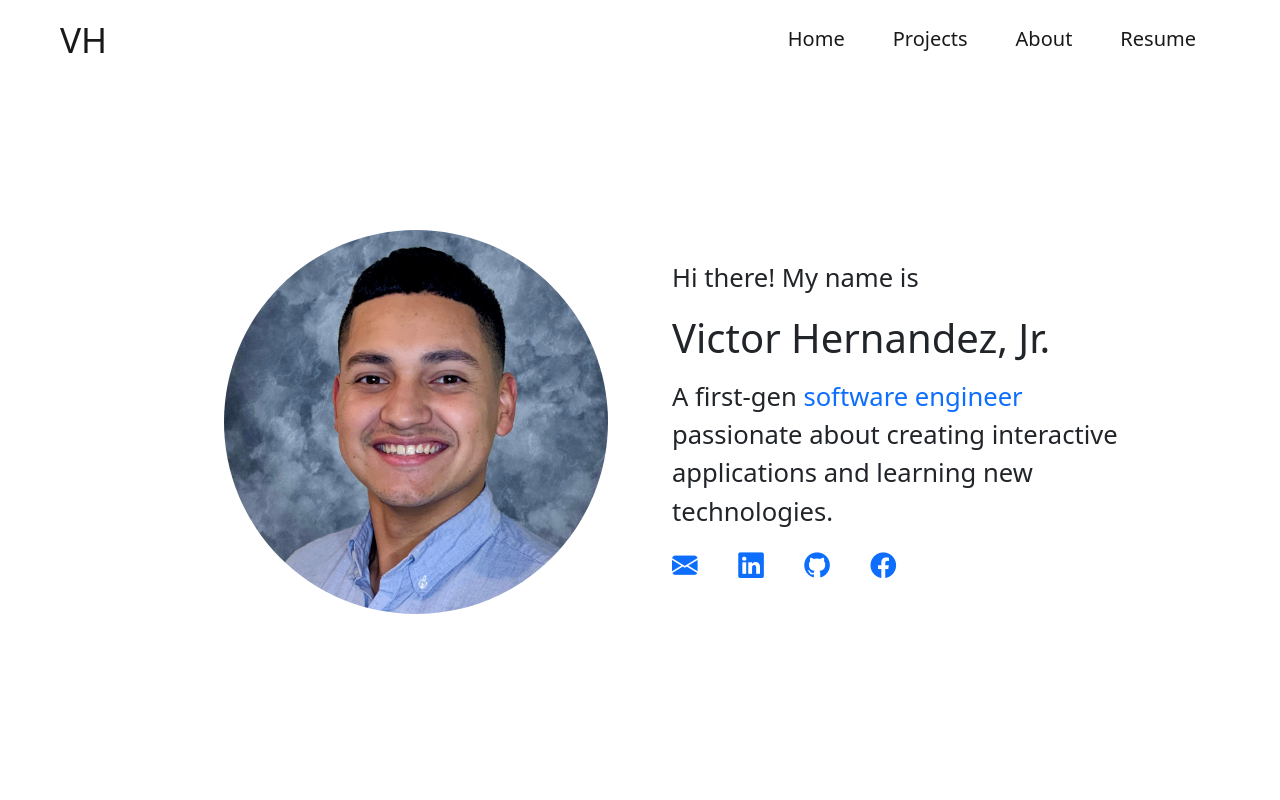
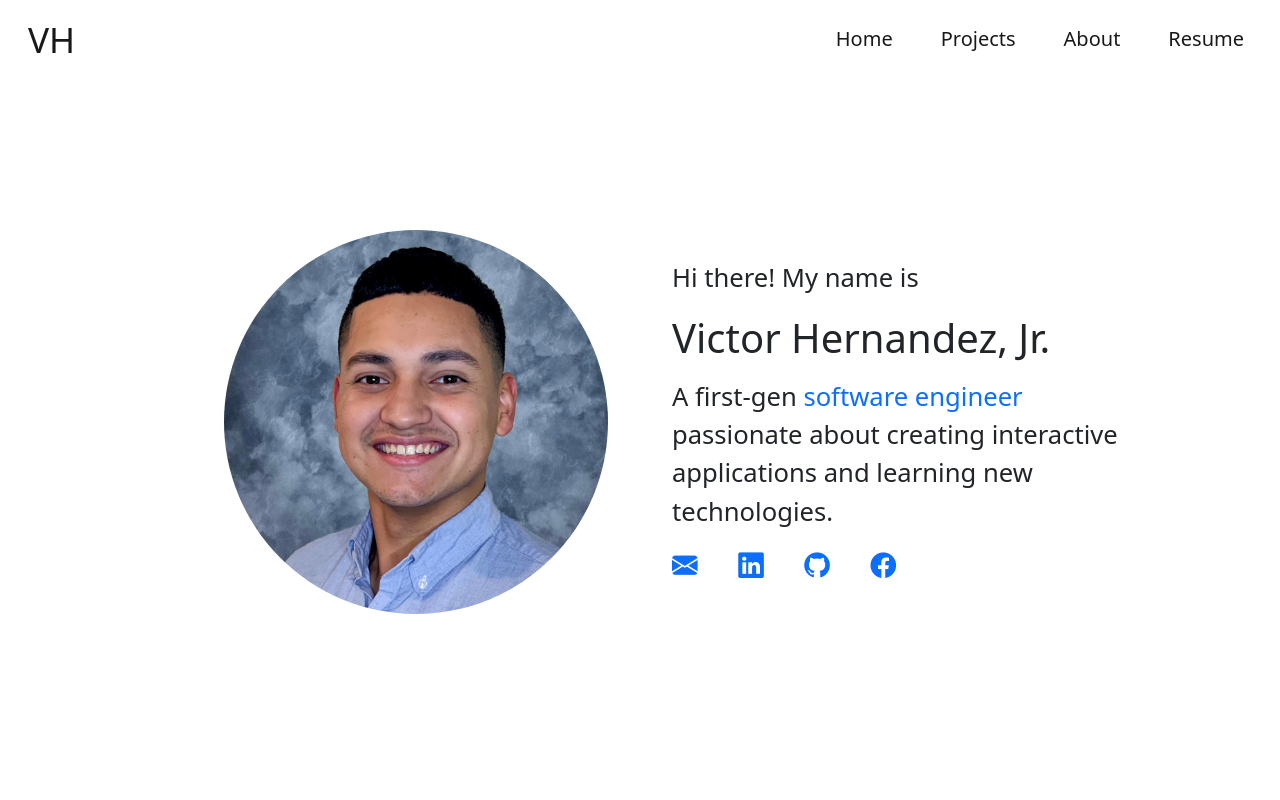
Before and after one commit to vichdz97/Website, an Angular app: page /#/home in a window 1280 px wide. Shown: the top 800 px of the page. Built offline with nearby package versions, Linux system fonts and the light colour scheme.

Commit message:
fixed navbar margins

```diff
--- a/src/app/shared/nav/nav.component.html
+++ b/src/app/shared/nav/nav.component.html
@@ -1,6 +1,6 @@
 <nav class="navbar fixed-top navbar-expand-lg bg-white">
-    <div class="container-fluid mx-5">
-        <a class="logo navbar-brand" role="button" (click)="redirectTo('/')">VH</a>
+    <div class="container-fluid">
+        <a class="logo navbar-brand mx-3" role="button" (click)="redirectTo('/')">VH</a>
 
         <button class="navbar-toggler" type="button" (click)="isCollapsed = !isCollapsed">
             &#9776;
```
